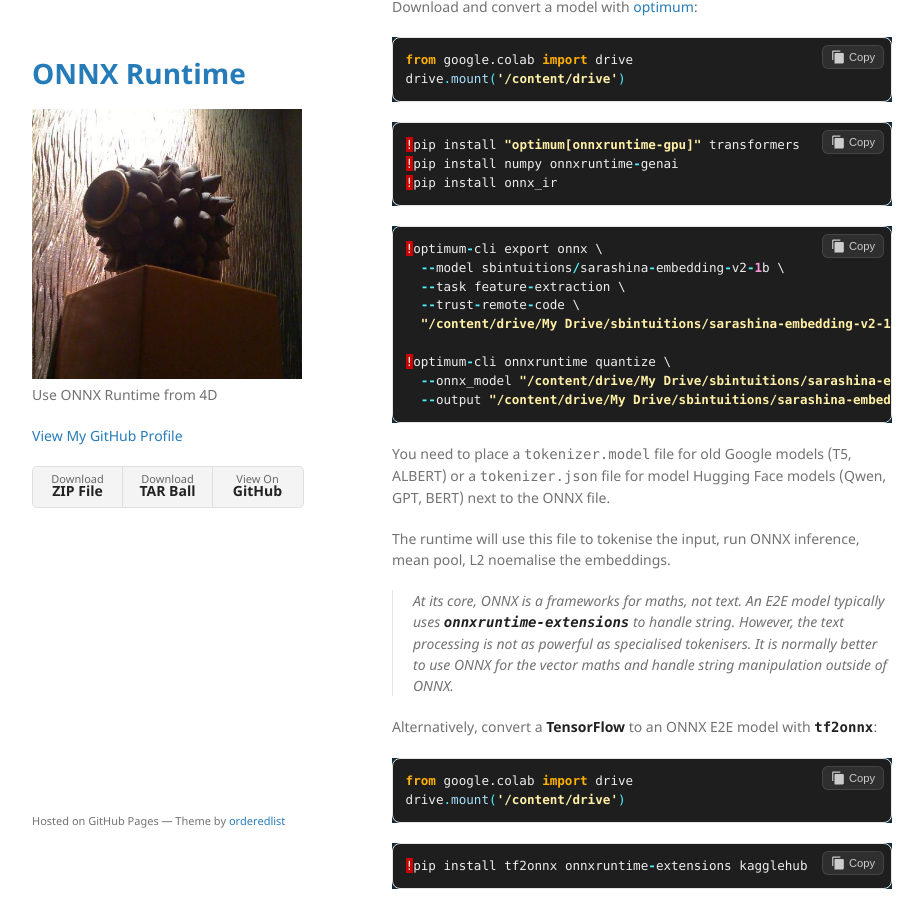
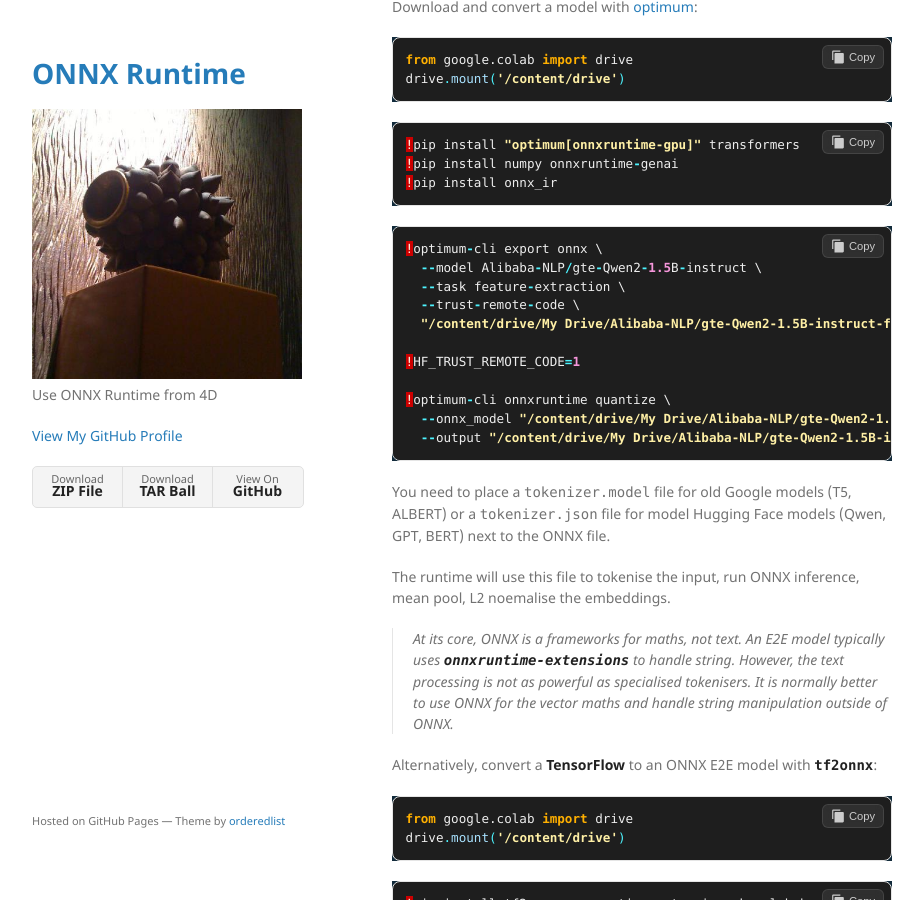
Before and after one commit to miyako/onnx-genai, a Jekyll site: the page built from index.md, in a window 1280 px wide and 900 px high, scrolled down 3809 px. Shown: the whole window, without its empty margins (178-1101 px from the left). Built offline with Jekyll 4.4.1, drawn with Linux system fonts in a browser that asks for light colours.

Commit message:
Update index.md

````diff
--- a/index.md
+++ b/index.md
@@ -215,14 +215,16 @@ drive.mount('/content/drive')
 
 ```py
 !optimum-cli export onnx \
-  --model sbintuitions/sarashina-embedding-v2-1b \
+  --model Alibaba-NLP/gte-Qwen2-1.5B-instruct \
   --task feature-extraction \
   --trust-remote-code \
-  "/content/drive/My Drive/sbintuitions/sarashina-embedding-v2-1b-fp32"
+  "/content/drive/My Drive/Alibaba-NLP/gte-Qwen2-1.5B-instruct-fp32"
+
+!HF_TRUST_REMOTE_CODE=1
 
 !optimum-cli onnxruntime quantize \
-  --onnx_model "/content/drive/My Drive/sbintuitions/sarashina-embedding-v2-1b-fp32" \
-  --output "/content/drive/My Drive/sbintuitions/sarashina-embedding-v2-1b-onnx" --avx2
+  --onnx_model "/content/drive/My Drive/Alibaba-NLP/gte-Qwen2-1.5B-instruct-fp32" \
+  --output "/content/drive/My Drive/Alibaba-NLP/gte-Qwen2-1.5B-instruct-onnx" --avx2
   ```
 
 You need to place a `tokenizer.model` file for old Google models (T5, ALBERT) or a `tokenizer.json` file for model Hugging Face models (Qwen, GPT, BERT) next to the ONNX file.
````
